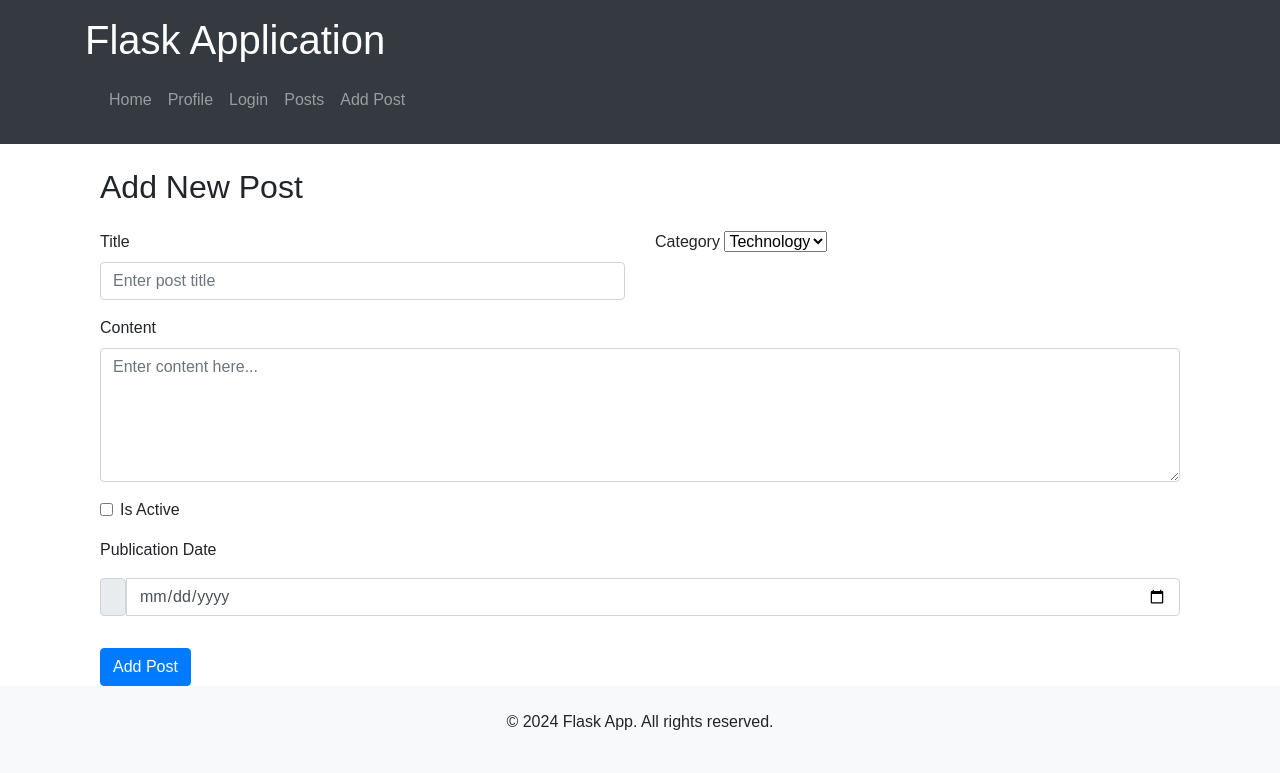
After one commit to volodymyr210/flask-app-lab, a Flask app: page /post/add_post in a window 1280 px wide. The commit adds this page. Shown: the top 773 px of the page. Run offline with Flask 3, Linux system fonts and the light colour scheme; some libraries are stand-ins or nearby versions.

Commit message:
Додано файли на вітку dev-5

```diff
--- a/app/__init__.py
+++ b/app/__init__.py
@@ -6,7 +6,7 @@ app.config.from_pyfile("../config.py")
 
 from . import views
 
-
+from .posts import post_bp
 from .users import bp as user_bp
-
+app.register_blueprint(post_bp)
 app.register_blueprint(user_bp, url_prefix="/users")
--- /dev/null
+++ b/app/posts/forms.py
@@ -0,0 +1,16 @@
+from flask_wtf import FlaskForm
+from wtforms import StringField, TextAreaField, SubmitField, BooleanField, SelectField, DateField
+from wtforms.validators import DataRequired, Length
+
+class PostForm(FlaskForm):
+    title = StringField("Title", validators=[DataRequired(), Length(min=2)])
+    content = TextAreaField("Content", render_kw={"rows": 5, "cols": 40}, validators=[DataRequired()])
+    is_active = BooleanField("Is Active")
+    publish_date = DateField("Publication Date", format='%Y-%m-%d', validators=[DataRequired()])
+    category = SelectField("Category", choices=[
+        ('technology', 'Technology'),
+        ('science', 'Science'),
+        ('arts', 'Arts'),
+        ('other', 'Other')
+    ], validators=[DataRequired()])
+    submit = SubmitField("Add Post")
--- /dev/null
+++ b/app/posts/templates/posts/add_post.html
@@ -0,0 +1,51 @@
+{% extends 'base.html' %}
+
+{% block content %}
+<div class="container mt-4">
+    <h2 class="mb-4">Add New Post</h2>
+
+    <form method="POST" action="" novalidate>
+        {{ form.hidden_tag() }}
+        {% from 'form_macros.html' import render_field %}
+
+        <div class="row">
+            <div class="col-md-6">
+                {{ render_field(form.title, placeholder="Enter post title") }}
+            </div>
+            <div class="col-md-6">
+                {{ render_field(form.category, class_="form-select") }}
+            </div>
+        </div>
+
+        <div class="form-group">
+            {{ render_field(form.content, placeholder="Enter content here...") }}
+        </div>
+
+        <div class="form-check mb-3">
+            {{ form.is_active(class="form-check-input") }}
+            {{ form.is_active.label(class="form-check-label") }}
+        </div>
+
+        <div class="form-group">
+            <label>{{ form.publish_date.label }}</label>
+            <div class="input-group">
+                <span class="input-group-text"><i class="fa fa-calendar"></i></span>
+                {{ form.publish_date(class="form-control") }}
+            </div>
+        </div>
+
+        <button type="submit" class="btn btn-primary mt-3">{{ form.submit.label.text }}</button>
+    </form>
+</div>
+{% endblock %}
+<style>
+    .form-check-label {
+    margin-left: 5px;
+}
+
+.text-danger small {
+    font-size: 0.9em;
+    color: #dc3545;
+}
+
+</style>
--- /dev/null
+++ b/app/posts/views.py
@@ -0,0 +1,52 @@
+import json
+from . import post_bp
+from flask import render_template, abort, flash, redirect, url_for, session
+from .forms import PostForm
+from datetime import datetime
+import json
+import os
+
+POSTS_FILE = 'app/posts/posts.json'
+
+
+def load_posts():
+    """Load posts from JSON file."""
+    if os.path.exists(POSTS_FILE):
+        with open(POSTS_FILE, 'r') as f:
+            return json.load(f)
+    return []
+
+def save_posts(posts):
+    """Save posts to JSON file."""
+    with open(POSTS_FILE, 'w') as f:
+        json.dump(posts, f, indent=4)
+
+@post_bp.route('/add_post', methods=['GET', 'POST'])
+def add_post():
+    form = PostForm()
+    if form.validate_on_submit():
+        posts = load_posts()
+        new_post = {
+            "id": len(posts) + 1,
+            "title": form.title.data,
+            "content": form.content.data,
+            "category": form.category.data,
+            "is_active": form.is_active.data,
+            "publication_date": form.publish_date.data.strftime('%Y-%m-%d'),
+            "author": session.get('username', 'Anonymous')  # Отримати ім'я автора із сесії
+        }
+        posts.append(new_post)
+        save_posts(posts)
+        flash('Post added successfully!', 'success')
+        return redirect(url_for('posts.view_posts'))
+    return render_template('add_post.html', form=form)
+
+@post_bp.route('/posts')
+def view_posts():
+    posts = load_posts()
+    return render_template('posts.html', posts=posts)
+
+@post_bp.errorhandler(404)
+def page_not_found(error):
+
+    return render_template('404.html'), 404
--- /dev/null
+++ b/app/templates/404.html
@@ -0,0 +1,6 @@
+<div class="container text-center mt-5">
+    <h1 class="display-4 text-danger">404</h1>
+    <h2>Oops! Page Not Found</h2>
+    <p class="lead">Sorry, the page you are looking for does not exist.</p>
+    <a href="{{ url_for('home') }}" class="btn btn-primary mt-3">Back to Home</a>
+    </div>
--- a/app/templates/base.html
+++ b/app/templates/base.html
@@ -18,10 +18,19 @@
                 <div class="collapse navbar-collapse" id="navbarNav">
                     <ul class="navbar-nav">
                         <li class="nav-item">
+                            <a class="nav-link" href="{{ url_for('home') }}">Home</a>
+                        </li>
+                        <li class="nav-item">
                             <a class="nav-link" href="{{ url_for('user_name.get_profile') }}">Profile</a>
                         </li>
                         <li class="nav-item">
                             <a class="nav-link" href="{{ url_for('user_name.login') }}">Login</a>
+                        </li>
+                        <li class="nav-item">
+                            <a class="nav-link" href="{{ url_for('posts.view_posts') }}">Posts</a>
+                        </li>
+                      <li class="nav-item">
+                            <a class="nav-link" href="{{ url_for('posts.add_post') }}">Add Post</a>
                         </li>
                     </ul>
                 </div>
--- /dev/null
+++ b/app/templates/form_macros.html
@@ -0,0 +1,13 @@
+{% macro render_field(field, class_="form-control", placeholder="") %}
+<div class="form-group">
+    {{ field.label(class="form-label") }}
+    {{ field(class=class_, placeholder=placeholder) }}
+    {% if field.errors %}
+        <div class="text-danger">
+            {% for error in field.errors %}
+                <small>{{ error }}</small><br>
+            {% endfor %}
+        </div>
+    {% endif %}
+</div>
+{% endmacro %}
```
Also changed, not shown: app/posts/__init__.py (added, +9 -0 lines), app/posts/posts.json (added, +29 -0 lines), app/posts/templates/posts/detail_post.html (added, +13 -0 lines), app/posts/templates/posts/posts.html (added, +26 -0 lines), app/templates/home.html (added, +9 -0 lines), app/users/views.py (+9 -4 lines), app/views.py (+7 -0 lines), app/posts/detail_post.html (deleted), app/posts/posts.html (deleted).
